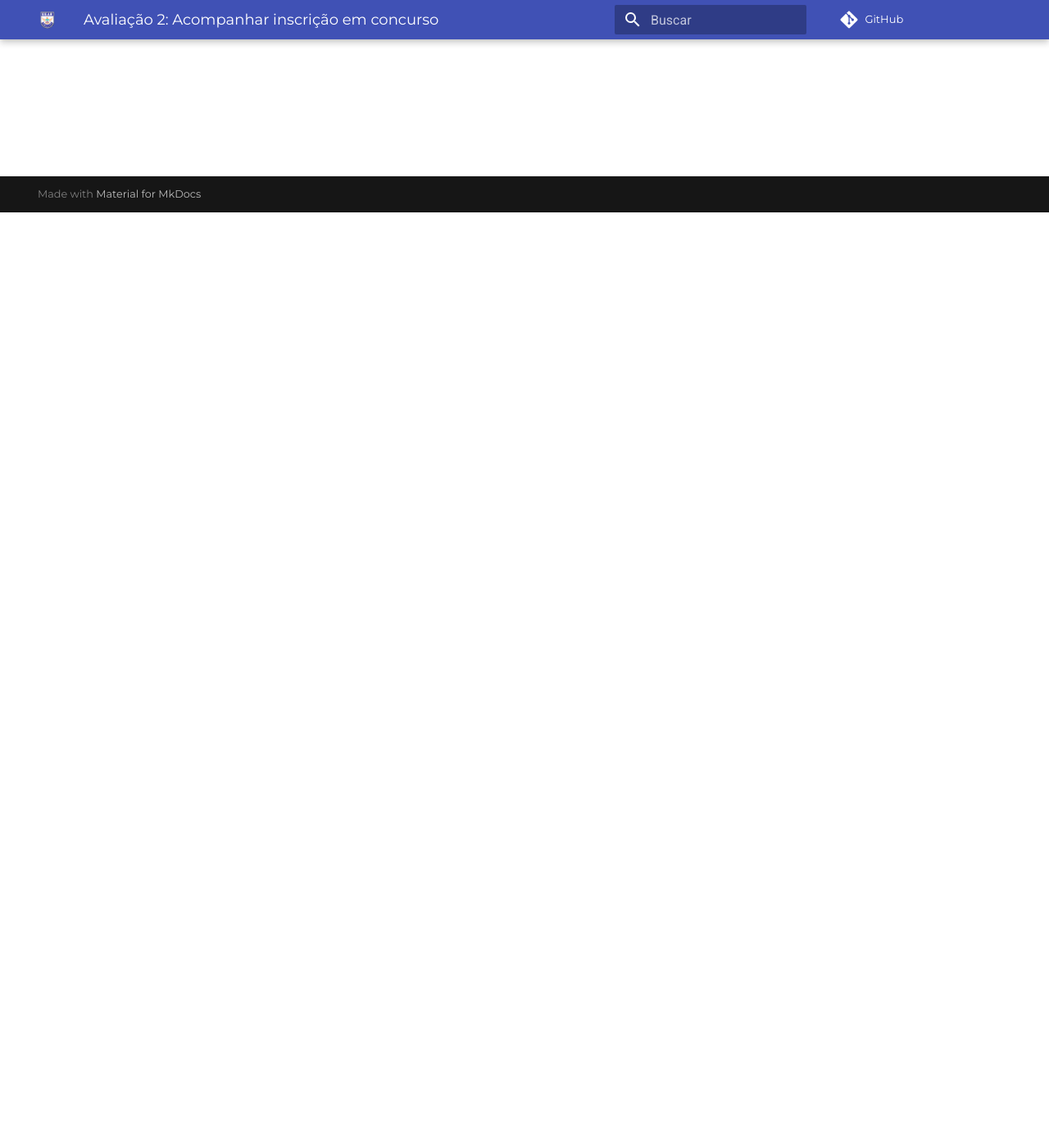
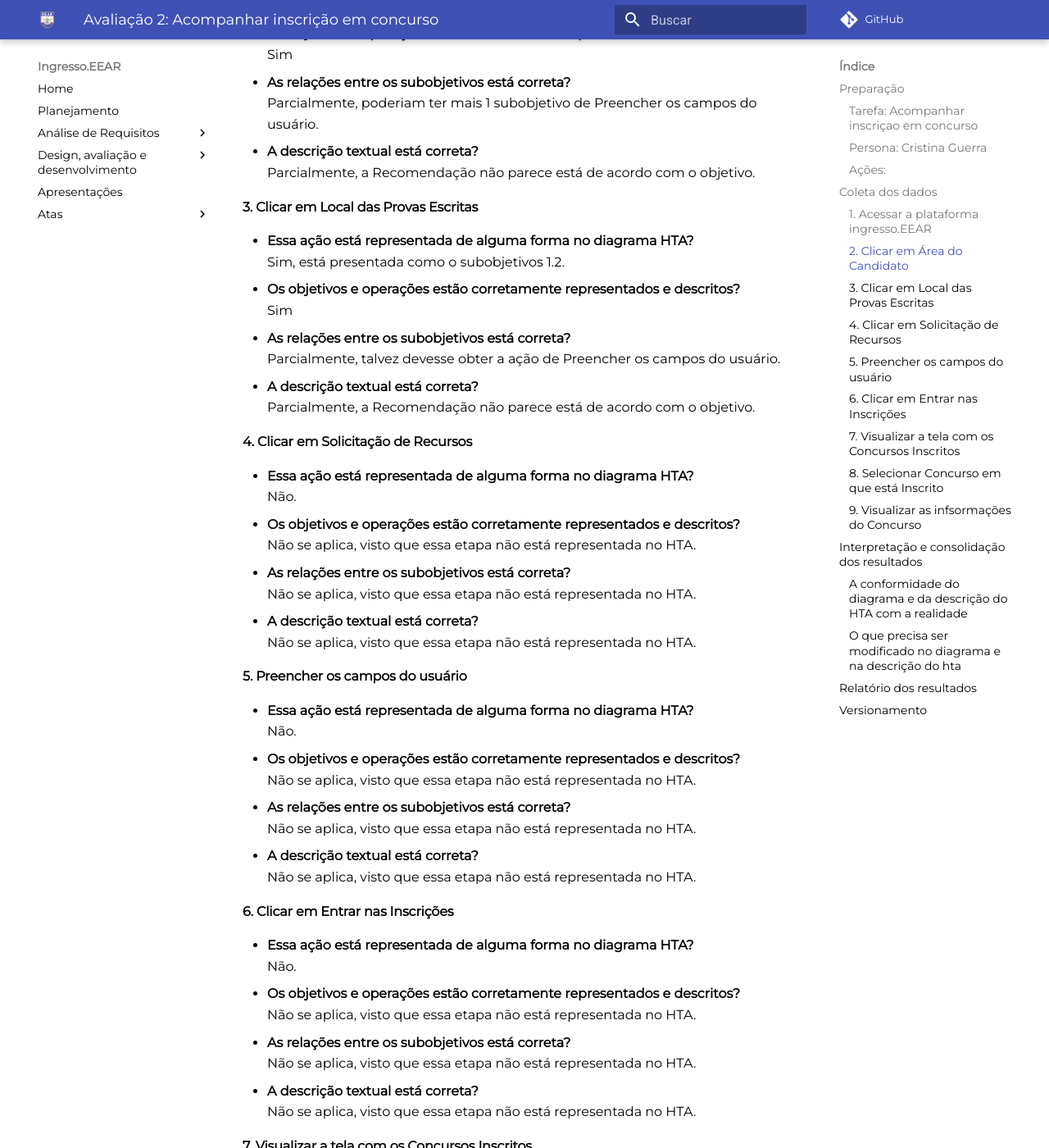
Before and after one commit to CarlosZoft/2020.2-Ingresso.eear, an MkDocs documentation site: the page built from docs/design-ava-dese/nivel-1/avaliacoes/avaliacao-acompanha.md, in a window 1280 px wide and 1400 px high, scrolled down 1141 px. Shown: the whole window at 82% size. Built offline with MkDocs 1.6.1 and Material for MkDocs 9.7.7, drawn with Linux system fonts in a browser that asks for light colours; comment, search, counter and statistics services are not loaded; some of the changed text lies outside the part shown.

Commit message:
Avaliacao Acompanha

```diff
--- a/docs/design-ava-dese/nivel-1/avaliacoes/avaliacao-acompanha.md
+++ b/docs/design-ava-dese/nivel-1/avaliacoes/avaliacao-acompanha.md
@@ -2,14 +2,82 @@
 
 ##Preparação
 #### Tarefa: [Acompanhar inscriçao em concurso](../../../../analise-de-requisitos/analise-de-tarefas/#acompanhar-inscricao-em-concurso)
-#### Persona:
+#### Persona: [Cristina Guerra](../../../../analise-de-requisitos/personas/#cristina-guerra)
+
 #### Ações:
-- 1 Ação 1;
-- 2 ....
+- 1 Acessar a plataforma ingresso.EEAR;
+- 2 Clicar em Área do Candidato;
+- 3 Clicar em Local das Provas Escritas;
+- 4 Clicar em Solicitação de Recursos;
+- 5 Preencher os campos do usuário;
+- 6 Clicar em Entrar nas Inscrições;
+- 7 Visualizar a tela com os Concursos Inscritos;
+- 8 Selecionar Concurso em que está Inscrito;
+- 9 Visualizar as indormações do Concurso.
 
 ## Coleta dos dados
 
+#### 1. Acessar a plataforma ingresso.EEAR
+- **Essa ação está representada de alguma forma no diagrama HTA?**<br> Sim, está representada como o objetivo 1.
+- **Os objetivos e operações estão corretamente representados e descritos?**<br> Sim, acessar a plataforma está representada como um objetivo.
+- **As relações entre os subobjetivos está correta?**<br> Parcialmente, poderiam ter mais 1 subobjetivo advindo do objetivo 1.
+- **A descrição textual está correta?**<br> Parcialmente, o plano correto deveria abordar o acesso a página inicial do site.
+
+#### 2. Clicar em Área do Candidato
+- **Essa ação está representada de alguma forma no diagrama HTA?**<br> Sim, está presentada como o subobjetivos 1.1.
+- **Os objetivos e operações estão corretamente representados e descritos?**<br> Sim
+- **As relações entre os subobjetivos está correta?**<br> Parcialmente, poderiam ter mais 1 subobjetivo de Preencher os campos do usuário.
+- **A descrição textual está correta?**<br> Parcialmente, a Recomendação não parece está de acordo com o objetivo.
+
+#### 3. Clicar em Local das Provas Escritas
+- **Essa ação está representada de alguma forma no diagrama HTA?**<br> Sim, está presentada como o subobjetivos 1.2.
+- **Os objetivos e operações estão corretamente representados e descritos?**<br> Sim
+- **As relações entre os subobjetivos está correta?**<br> Parcialmente, talvez devesse obter a ação de Preencher os campos do usuário.
+- **A descrição textual está correta?**<br> Parcialmente, a Recomendação não parece está de acordo com o objetivo.
+
+#### 4. Clicar em Solicitação de Recursos
+- **Essa ação está representada de alguma forma no diagrama HTA?**<br> Não.
+- **Os objetivos e operações estão corretamente representados e descritos?**<br> Não se aplica, visto que essa etapa não está representada no HTA.
+- **As relações entre os subobjetivos está correta?**<br> Não se aplica, visto que essa etapa não está representada no HTA.
+- **A descrição textual está correta?**<br> Não se aplica, visto que essa etapa não está representada no HTA.
+
+#### 5. Preencher os campos do usuário
+- **Essa ação está representada de alguma forma no diagrama HTA?**<br> Não.
+- **Os objetivos e operações estão corretamente representados e descritos?**<br> Não se aplica, visto que essa etapa não está representada no HTA.
+- **As relações entre os subobjetivos está correta?**<br> Não se aplica, visto que essa etapa não está representada no HTA.
+- **A descrição textual está correta?**<br> Não se aplica, visto que essa etapa não está representada no HTA.
+
+#### 6. Clicar em Entrar nas Inscrições
+- **Essa ação está representada de alguma forma no diagrama HTA?**<br> Não.
+- **Os objetivos e operações estão corretamente representados e descritos?**<br> Não se aplica, visto que essa etapa não está representada no HTA.
+- **As relações entre os subobjetivos está correta?**<br> Não se aplica, visto que essa etapa não está representada no HTA.
+- **A descrição textual está correta?**<br> Não se aplica, visto que essa etapa não está representada no HTA.
+
+
+#### 7. Visualizar a tela com os Concursos Inscritos
+- **Essa ação está representada de alguma forma no diagrama HTA?**<br> Parcialmente, está representada como Plano do subobjetivo 2.
+- **Os objetivos e operações estão corretamente representados e descritos?**<br> Não, talvez devesse ser uma subobjetivo separado.
+- **As relações entre os subobjetivos está correta?**<br> Não se aplica, visto que essa etapa não está representada no HTA.
+- **A descrição textual está correta?**<br> Não se aplica, visto que essa etapa não está representada no HTA.
+
+
+#### 8. Selecionar Concurso em que está Inscrito
+- **Essa ação está representada de alguma forma no diagrama HTA?**<br> Sim, está presentada como o subobjetivos 2.1.
+- **Os objetivos e operações estão corretamente representados e descritos?**<br> Sim
+- **As relações entre os subobjetivos está correta?**<br> Parcialmente, talvez devesse ter uma outra etapa posterior a isso.
+- **A descrição textual está correta?**<br> Parcialmente, talvez o feedback de visualizar as informações poderiam estar mais esclarecida.
+
+#### 9. Visualizar as infsormações do Concurso
+- **Essa ação está representada de alguma forma no diagrama HTA?**<br> Não.
+- **Os objetivos e operações estão corretamente representados e descritos?**<br> Não se aplica, visto que essa etapa não está representada no HTA.
+- **As relações entre os subobjetivos está correta?**<br> Não se aplica, visto que essa etapa não está representada no HTA.
+- **A descrição textual está correta?**<br> Não se aplica, visto que essa etapa não está representada no HTA.
+
 ## Interpretação e consolidação dos resultados
+
+### A conformidade do diagrama e da descrição do HTA com a realidade
+
+### O que precisa ser modificado no diagrama e na descrição do hta
 
 ## Relatório dos resultados
 
@@ -17,3 +85,4 @@
 |Versão|Data|Modificação|Autor|
 |:-:|--|--|--|
 |1.0|13/04/2021|Abertura do documento|Daniel P.|
+|2.0|22/04/2021|Adição dos resultados do percurso cognitivo|Bruno F.|
```
